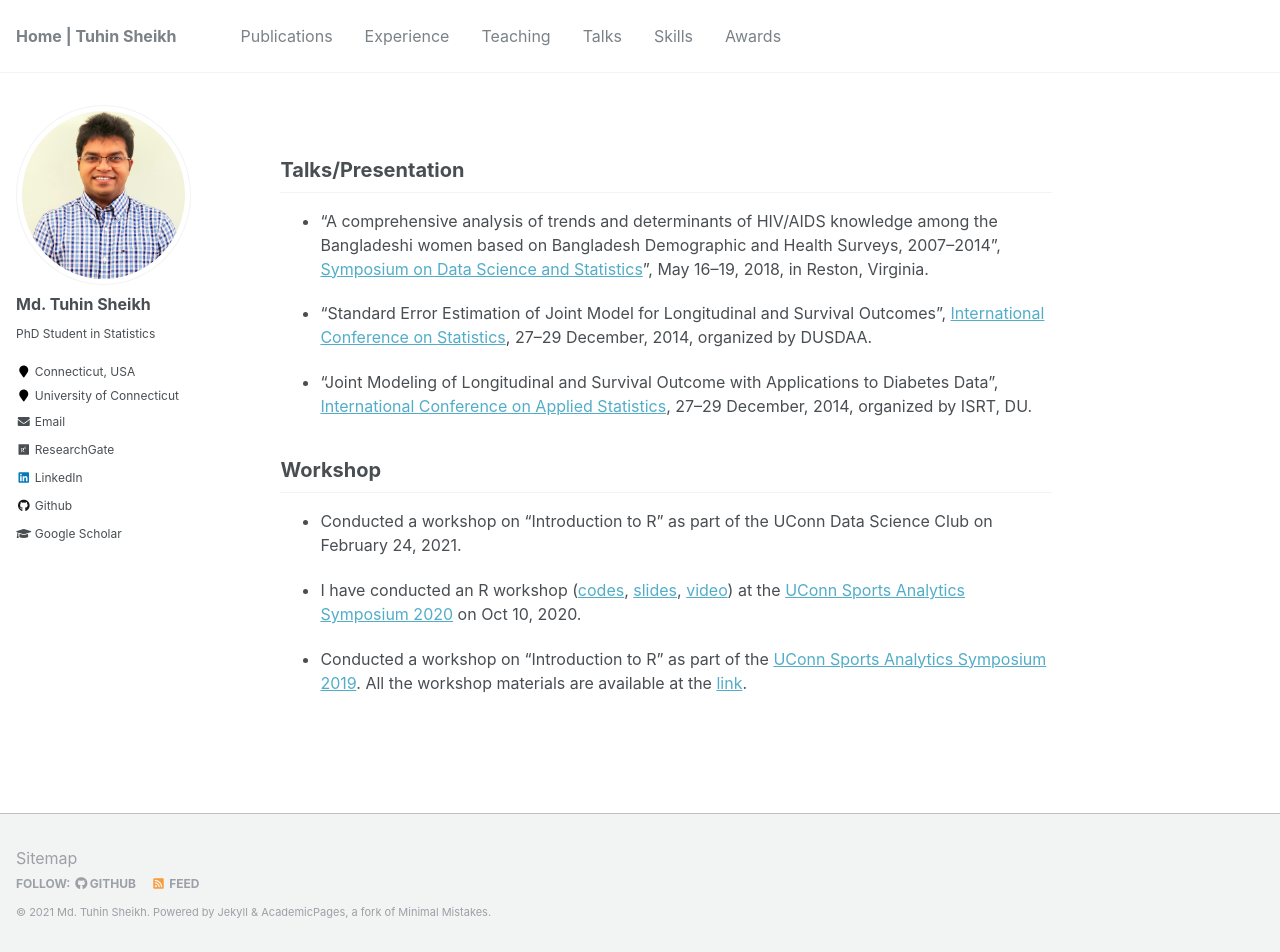
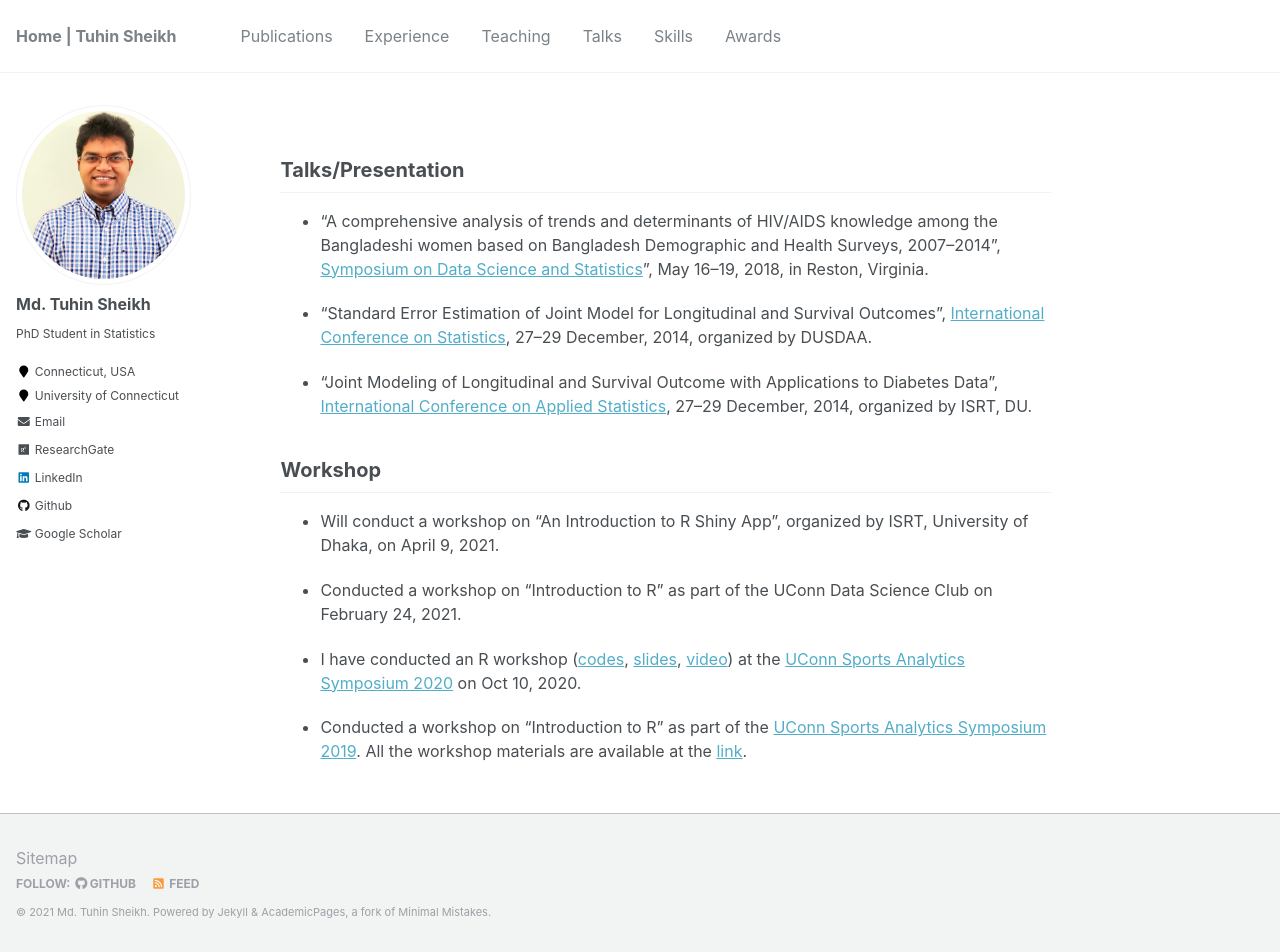
Before and after one commit to mdtuhinsheikh/mdtuhinsheikh.github.io, a Jekyll site: the page built from _pages/talks.md, in a window 1280 px wide and 952 px high. Built offline with Jekyll 4.4.1, drawn with Linux system fonts in a browser that asks for light colours.

Commit message:
Update talks.md

```diff
--- a/_pages/talks.md
+++ b/_pages/talks.md
@@ -12,6 +12,8 @@ author_profile: true
 * "Joint Modeling of Longitudinal and Survival Outcome with Applications to Diabetes Data", [International Conference on Applied Statistics](http://sites.isrt.ac.bd/icas2014/), 27--29 December, 2014, organized by ISRT, DU.
 
 ## Workshop
+* Will conduct a workshop on "An Introduction to R Shiny App", organized by ISRT, University of Dhaka, on April 9, 2021.
+
 * Conducted a workshop on "Introduction to R" as part of the UConn Data Science Club on February 24, 2021.
 
 * I have conducted an R workshop ([codes](https://github.com/mdtuhinsheikh/introR_ucsas2020), [slides](https://mdtuhinsheikh.github.io/introR_ucsas2020/#1), [video](https://uconn-cmr.webex.com/recordingservice/sites/uconn-cmr/recording/3e88f57314344e8db379fb744ab42cb1/playback)) at the [UConn Sports Analytics Symposium 2020](https://statds.org/events/ucsas2020/workshops.html) on Oct 10, 2020.
```
